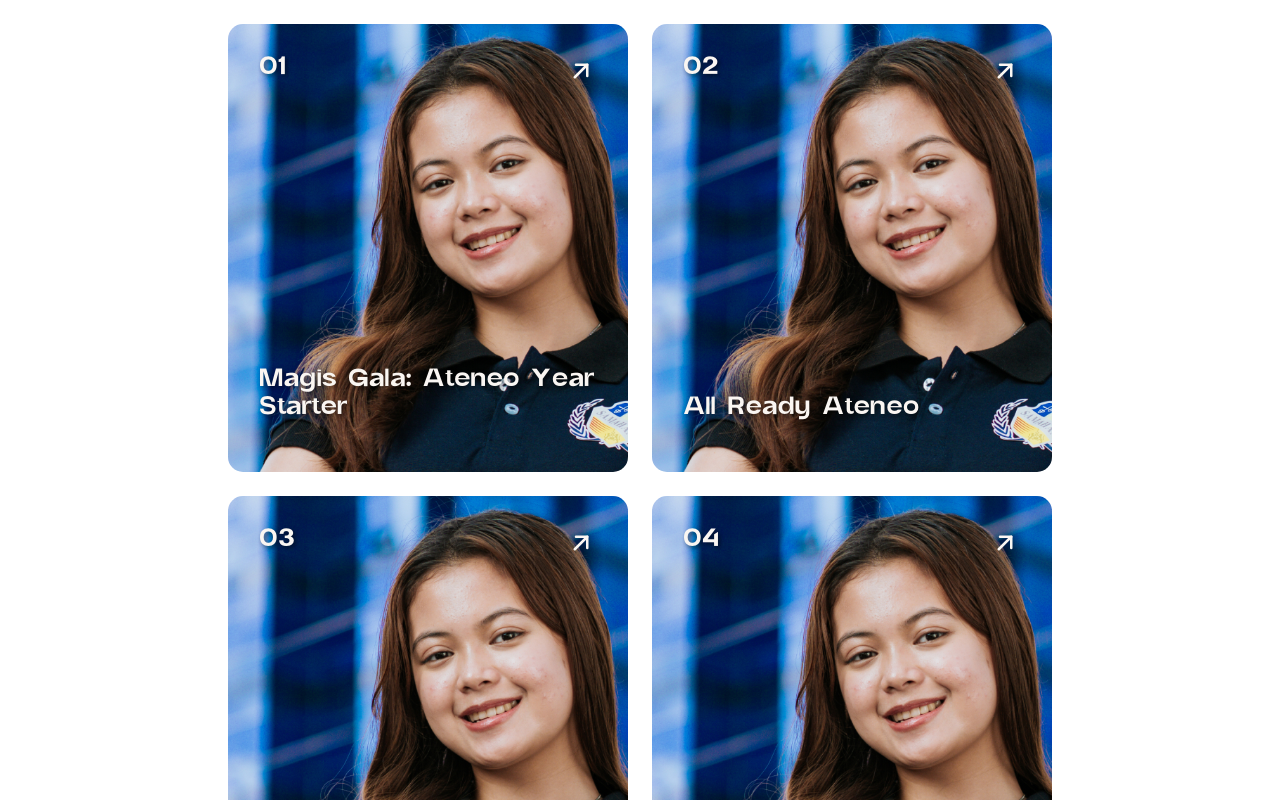
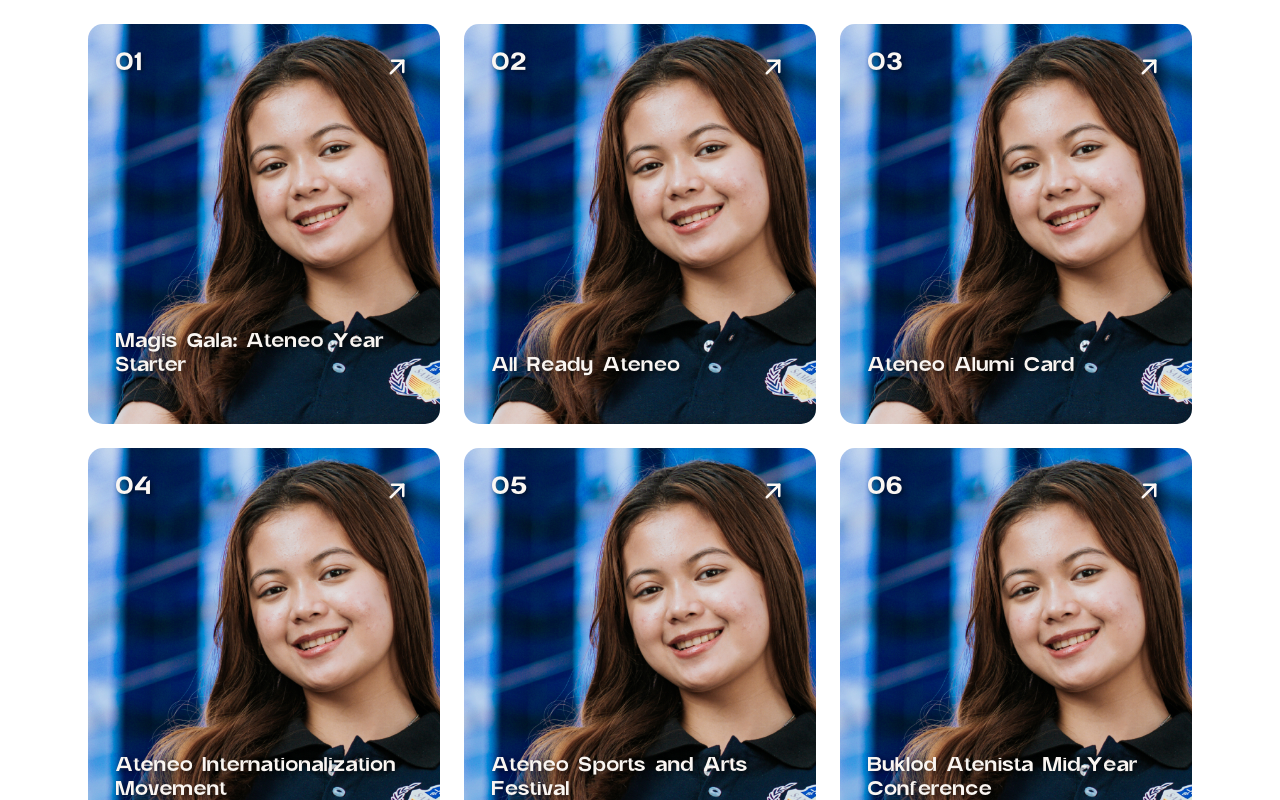
Before and after one commit to SAMAHAN-Systems-Development/samahan-at-the-get-go, a Next.js app: page /modal-card in a window 1280 px wide. Shown: the top 800 px of the page. Built offline with nearby package versions, Linux system fonts and the light colour scheme.

Commit message:
refactor: fixed breakpoints

```diff
--- a/src/app/modal-card/page.tsx
+++ b/src/app/modal-card/page.tsx
@@ -5,7 +5,7 @@ import { initiativesOSP } from '@/data/InitiativesOSP';
 
 export default function page() {
   return (
-    <div className="flex flex-col md:flex-row md:flex-wrap justify-center p-6 gap-6">
+    <div className="flex flex-col min-[800px]:flex-row min-[800px]:flex-wrap justify-center p-6 gap-6">
       {initiativesOSP.map((item, index) => (
         <React.Fragment key={index}>
           <ModalUI {...item} number={String(index + 1).padStart(2, '0')} />
--- a/src/components/ui/Offices/InitiativesCardButton.tsx
+++ b/src/components/ui/Offices/InitiativesCardButton.tsx
@@ -12,7 +12,7 @@ type CardType = {
 
 const InitiativesCardButton: FC<CardType> = ({ title, imageUrl, number }) => {
   return (
-    <div className="relative rounded-card overflow-hidden cursor-pointer w-full h-[15.5rem] md:w-[22rem] md:h-[25rem] xl:w-[25rem] xl:h-[28rem]">
+    <div className="relative rounded-card overflow-hidden cursor-pointer w-full h-[15.5rem] min-[800px]:w-[22rem] min-[800px]:h-[25rem] 2xl:w-[25rem] 2xl:h-[28rem]">
       <Image
         alt={title}
         src={imageUrl}
@@ -21,14 +21,14 @@ const InitiativesCardButton: FC<CardType> = ({ title, imageUrl, number }) => {
         placeholder="blur"
         draggable={false}
       />
-      <div className="absolute bottom-0 left-0  w-full h-full flex flex-col justify-between group hover:bg-blue/25 ease-in-out duration-300 p-7 pb-11 xl:p-8 xl:pb-12">
+      <div className="absolute bottom-0 left-0  w-full h-full flex flex-col justify-between group hover:bg-blue/25 ease-in-out duration-300 p-7 pb-11 2xl:p-8 2xl:pb-12">
         <div className="flex w-full justify-between">
-          <p className="font-artega text-white text-shadow-bold text-base md:text-xl">
+          <p className="font-artega text-white text-shadow-bold text-base min-[800px]:text-xl">
             {number}
           </p>
-          <TbArrowUpRight className="text-white text-2xl md:text-3xl" />
+          <TbArrowUpRight className="text-white text-2xl min-[800px]:text-3xl" />
         </div>
-        <h4 className="font-artega text-left text-white text-shadow-bold group-hover:translate-x-3 ease-in-out duration-300 text-sm md:text-base xl:text-xl">
+        <h4 className="font-artega text-left text-white text-shadow-bold group-hover:translate-x-3 ease-in-out duration-300 text-sm min-[800px]:text-base 2xl:text-xl">
           {title}
         </h4>
       </div>
```
